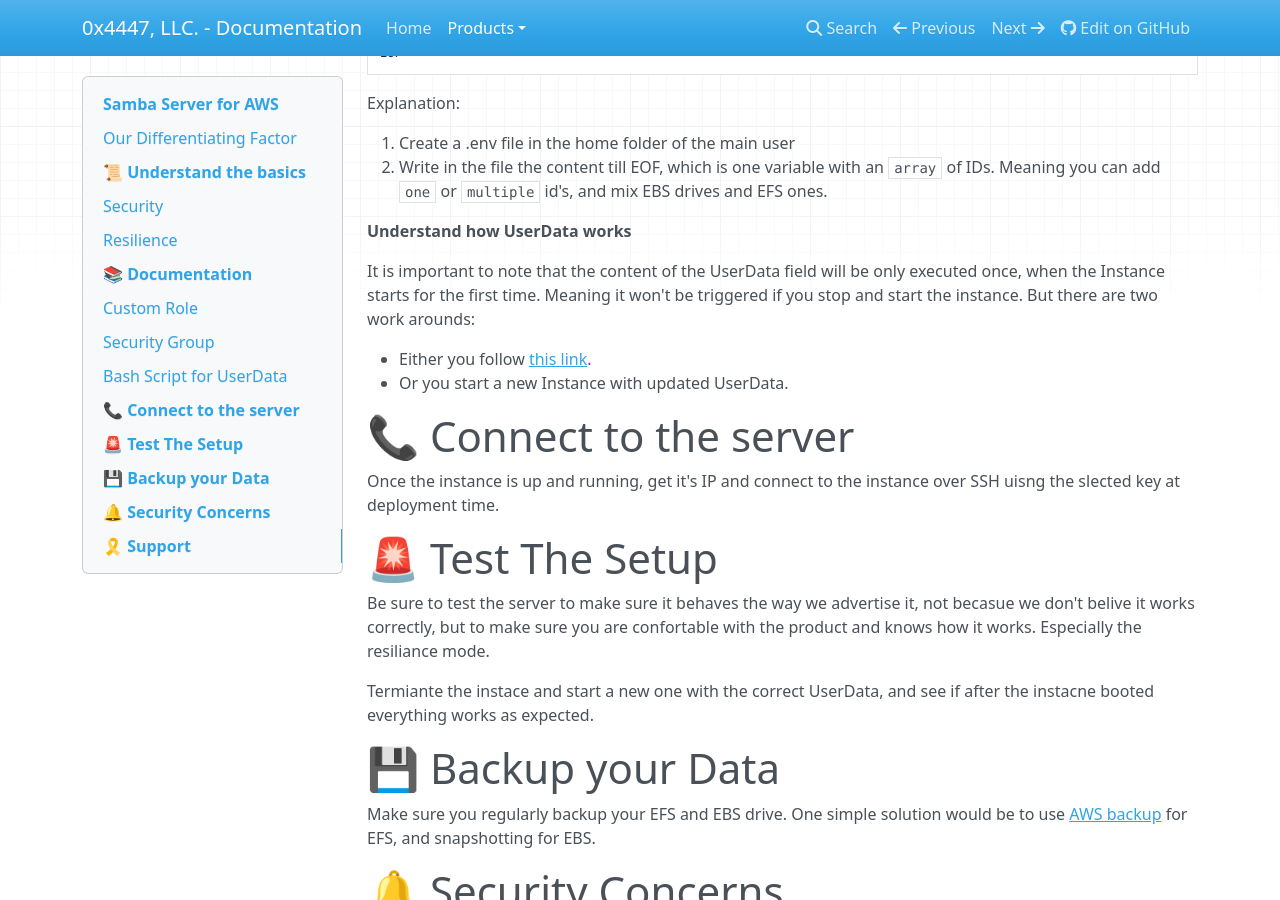
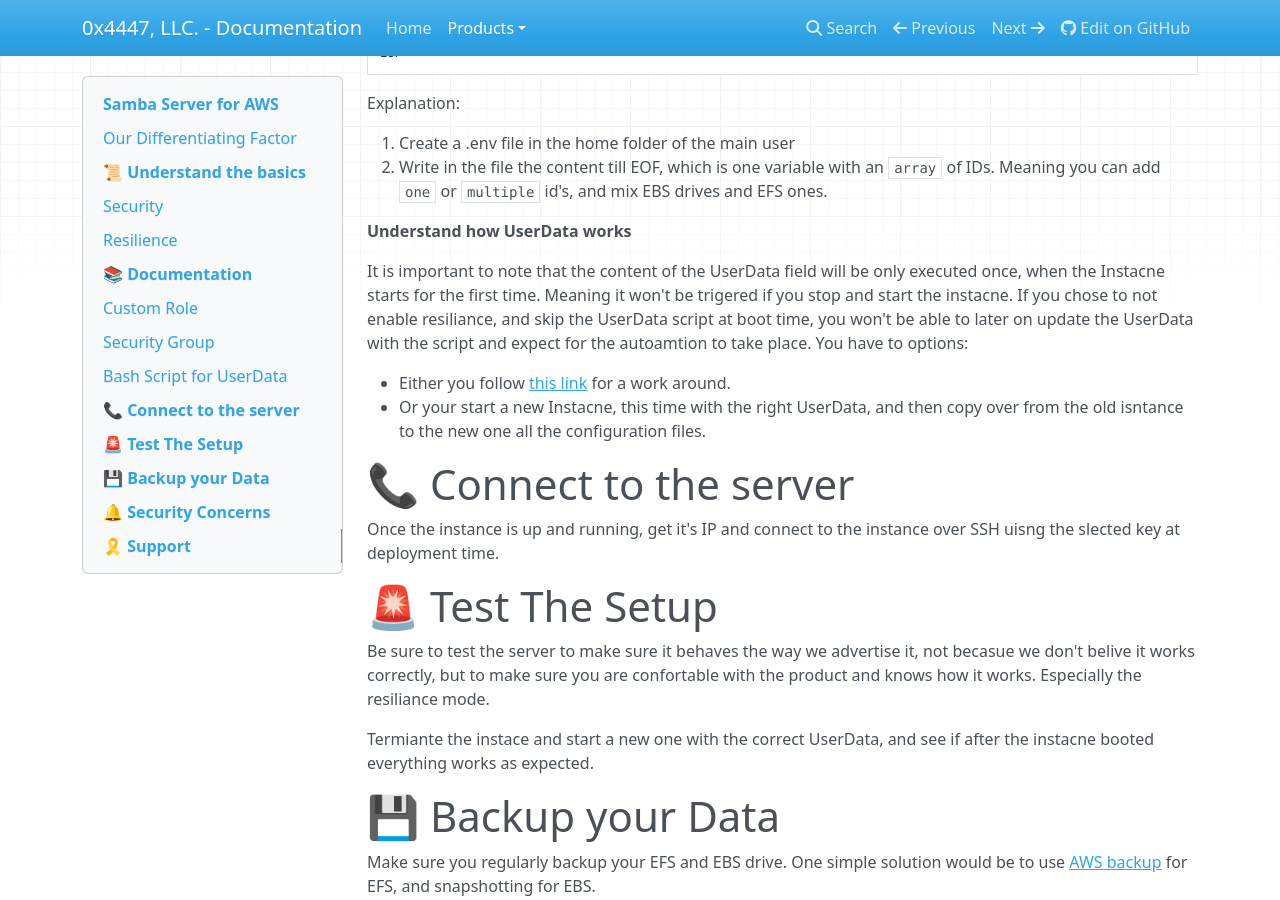
Before and after one commit to 0x4447-office/0x4447_webpage_documentation, an MkDocs documentation site: the page built from docs/products/cloud/aws-marketplace/samba-server.md, in a window 1280 px wide and 900 px high, scrolled down 2175 px. Built offline with MkDocs 1.6.1, drawn with Linux system fonts in a browser that asks for light colours; nearby versions of some CDN libraries.

Commit message:
More consistency

```diff
--- a/docs/products/cloud/aws-marketplace/samba-server.md
+++ b/docs/products/cloud/aws-marketplace/samba-server.md
@@ -95,10 +95,10 @@
 
 **Understand how UserData works**
 
-It is important to note that the content of the UserData field will be only executed once, when the Instance starts for the first time. Meaning it won't be triggered if you stop and start the instance. But there are two work arounds:
+It is important to note that the content of the UserData field will be only executed once, when the Instacne starts for the first time. Meaning it won't be trigered if you stop and start the instacne. If you chose to not enable resiliance, and skip the UserData script at boot time, you won't be able to later on update the UserData with the script and expect for the autoamtion to take place. You have to options:
 
-- Either you follow [this link](https://aws.amazon.com/premiumsupport/knowledge-center/execute-user-data-ec2/).
-- Or you start a new Instance with updated UserData.
+- Either you follow [this link](https://aws.amazon.com/premiumsupport/knowledge-center/execute-user-data-ec2/) for a work around.
+- Or your start a new Instacne, this time with the right UserData, and then copy over from the old isntance to the new one all the configuration files.
 
 # 📞 Connect to the server
 
```
Also changed, not shown: docs/products/cloud/aws-marketplace/openvpn-server.md (+8 -14 lines), docs/products/cloud/aws-marketplace/rsyslog-server.md (+13 -5 lines).
